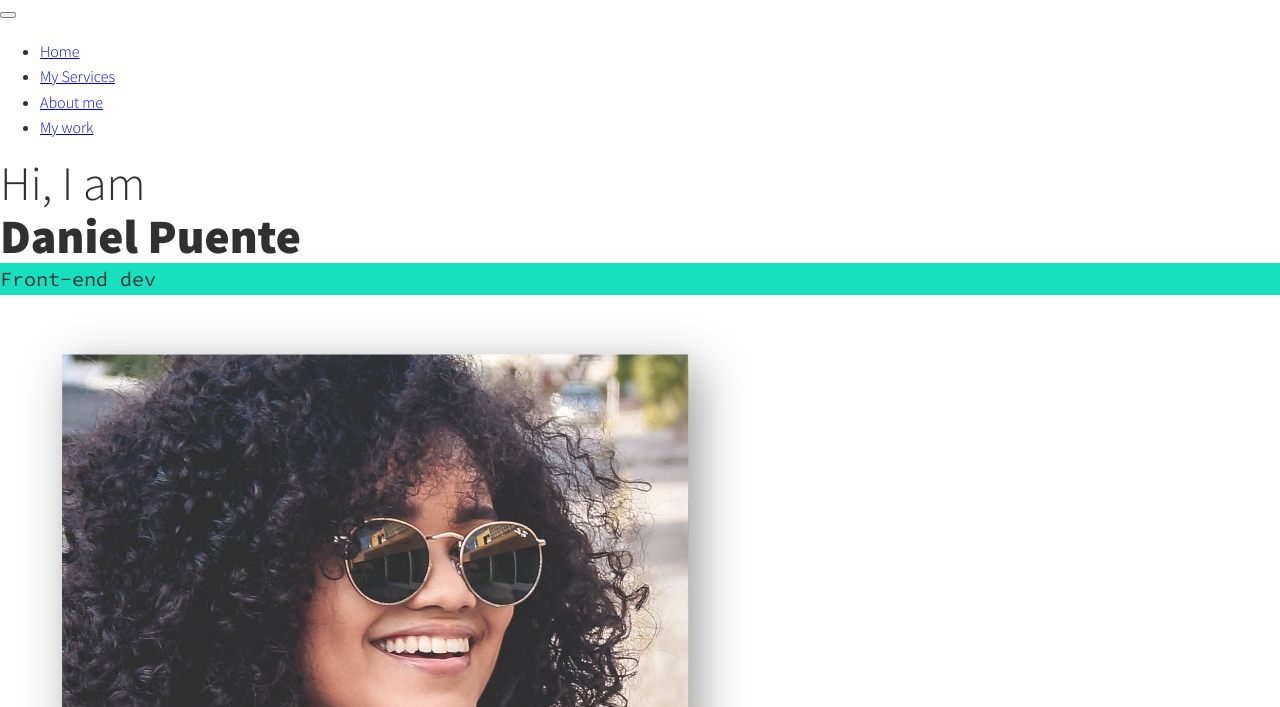
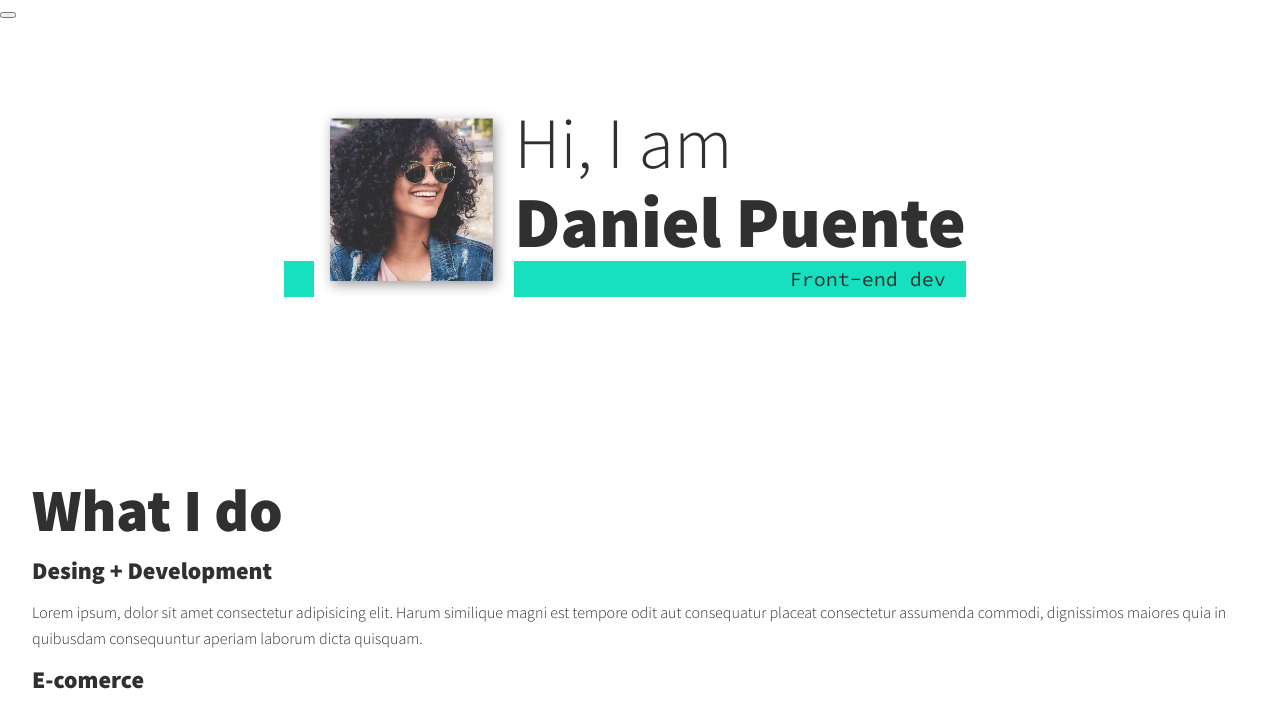
Before and after one commit to DanielJrPuente/PortfolioWeb, a website: page index.html in a window 1280 px wide. Shown: the part 54-761 px from the top of the page. Drawn offline with nearby package versions, Linux system fonts and the light colour scheme.

Commit message:
Seting up the intro section

```diff
--- a/index.html
+++ b/index.html
@@ -39,7 +39,7 @@
                 Hi, I am <strong>Daniel Puente</strong>
             </h1>
             <p class="section__subtitle section__subtitle--intro">Front-end dev</p>
-            <img src="/img/dev-jane-01.jpg" alt="">
+            <img src="/img/dev-jane-01.jpg" alt="" class="intro__img">
         </section>
 
         <!--My services-->
--- a/src/scss/app.scss
+++ b/src/scss/app.scss
@@ -1,2 +1,4 @@
 @use 'variables' as v;
 @use "base";
+@use 'header';
+@use 'home';
--- a/src/scss/base/_base.scss
+++ b/src/scss/base/_base.scss
@@ -11,7 +11,11 @@ body{
     color: v.$clr-dark;
     margin: 0;
     font-family: v.$ff-primary;
-    line-height: 1.6;
+    line-height: 1.6rem;
+}
+
+section {
+    padding: 5rem 2rem;
 }
 
 img{
@@ -55,5 +59,7 @@ h3 {font-size: v.$fs-h3;}
 .section__subtitle--intro,
 .section__subtitle--about {
     background: v.$clr-accent;
+    padding: .25em 1em;
     font-family: v.$ff-secondary;
+    margin-bottom: 1em
 }
--- /dev/null
+++ b/src/scss/header/_header.scss
@@ -0,0 +1,3 @@
+nav {
+    display: none;
+}
--- /dev/null
+++ b/src/scss/header/_index.scss
@@ -0,0 +1 @@
+@forward 'header';
--- /dev/null
+++ b/src/scss/home/_home.scss
@@ -0,0 +1,35 @@
+@use 'variables' as v;
+
+.intro {
+    position: relative;
+}
+
+@media (min-width: 600px){
+    .intro{
+        display: grid;
+        width: min-content;
+        margin: 0 auto;
+        //grid-column-gap: 1em;
+        grid-template-areas:
+            "img title"
+            "img subtitle";
+        grid-template-columns: min-content max-content;
+    }
+
+    .intro__img {
+        grid-area: img;
+        min-width: 200px;
+        position: relative;
+        z-index: 2;
+    }
+
+    .section__subtitle--intro {
+        align-self: start;
+        grid-column: -1 / 1;
+        grid-row: 2;
+        text-align: right;
+        position: relative;
+        left: -1.5em;
+        width: calc(100% + 1.5em);
+    }
+}
--- /dev/null
+++ b/src/scss/home/_index.scss
@@ -0,0 +1 @@
+@forward 'home';
--- a/src/scss/variables/_variables.scss
+++ b/src/scss/variables/_variables.scss
@@ -16,10 +16,12 @@ $fs-body: 1rem;
 
 
 @media (min-width: 800px) {
-
     $fs-h1: 4.5rem;
     $fs-h2: 3.75rem;
     $fs-h3: 1.5rem;
     $fs-body: 1.125rem;
 
+    h1 {font-size: $fs-h1 !important;}
+    h2 {font-size: $fs-h2 !important;}
+    h3 {font-size: $fs-h3 !important;}
 }
```
Also changed, not shown: build/css/app.css.
